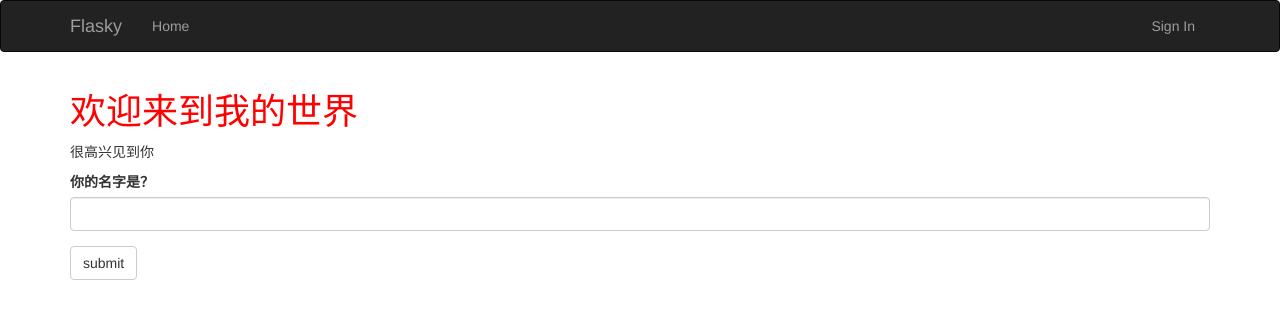
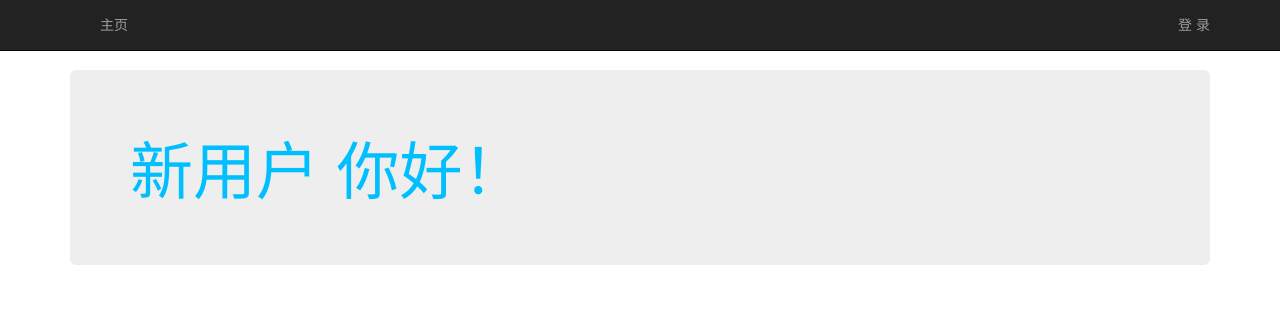
Before and after one commit to Ggzzhh/Learn_Flask, a Flask app: template app/templates/index.html in a window 1280 px wide. Shown: the top 319 px of the page. Run offline with Flask 2, Linux system fonts and the light colour scheme; the template is opened without the code that fills it: values that come from a table or form of the project are taken from there, others are empty; some libraries are stand-ins or nearby versions.

Commit message:
hello Flask!

```diff
--- a/app/__init__.py
+++ b/app/__init__.py
@@ -17,6 +17,8 @@ login_manager = LoginManager()
 # 用户回话安全等级 None basic strong
 login_manager.session_protection = 'strong'
 login_manager.login_view = 'auth.login'
+login_manager.login_message = "请登录来访问这个页面"
+login_manager.login_message_category = "info"
 
 # 工厂函数
 def create_app(config_name):
--- a/app/templates/base.html
+++ b/app/templates/base.html
@@ -1,17 +1,21 @@
 {% extends "bootstrap/base.html" %}}
 
 {% block html_attribs %} lang='zh-CN' {% endblock html_attribs %}
+{% block head %}
 
-{% block title %} Flasky {% endblock title %}
-{% block meta %}
-	{{ super() }}
-	<meta charset="UTF-8" />
-	<meta name="author" content="Ggzzhh" />
-	<meta http-equiv="X-UA-Compatible" content="IE=edge">
-{% endblock %}
+		<meta charset="UTF-8" />
+		<meta name="author" content="Ggzzhh" />
+		<meta http-equiv="X-UA-Compatible" content="IE=edge">
+		{{ super() }}
+		<style>
+			body {
+				padding-top: 70px;
+			}
+		</style>
+{% endblock head %}
 
 {% block navbar %}
-	<div class="navbar navbar-inverse" role="navigation">
+	<div class="navbar navbar-inverse navbar-fixed-top" role="navigation">
 		<div class="container">
 			<div class="navbar-header">
 				<button type="button" class="navbar-toggle collapsed"
@@ -22,17 +26,17 @@
 					<span class="icon-bar"></span>
 					<span class="icon-bar"></span>
 				</button>
-				<a class="navbar-brand" href="/">Flasky</a>
+				<a class="navbar-brand" href="/"></a>
 			</div>
 			<div class="navbar-collapse collapse" id="navbar-1">
 				<ul class="nav navbar-nav">
-					<li><a href="/">Home</a></li>
+					<li><a href="/">主页</a></li>
 				</ul>
 				<ul class="nav navbar-nav navbar-right">
 					{% if current_user.is_authenticated %}
-						<li><a href="{{ url_for('auth.login') }}">Sign Out</a></li>
+						<li><a href="{{ url_for('auth.logout') }}">登 出</a></li>
 					{% else %}
-						<li><a href="{{ url_for('auth.login') }}">Sign In</a></li>
+						<li><a href="{{ url_for('auth.login') }}">登 录</a></li>
 					{% endif %}
 				</ul>
 			</div>
@@ -41,7 +45,7 @@
 {% endblock %}
 
 {% block content %}
-	<div class="container">
+	<div class="container pad-top">
 		{% for message in get_flashed_messages() %}
 			<div class="alert alert-warning">
 				<button type="button" class="close" data-dismiss="alert">&times;</button>
--- a/app/templates/index.html
+++ b/app/templates/index.html
@@ -5,21 +5,20 @@
 {% block head %}
 	{{ super() }}
 	<style>
-        h1 {
-            color: red;
+		.text-color {
+			color: deepskyblue;
 		}
 	</style>
 {% endblock %}
 
 {% block page_content %}
-    <div class="page_header">
-        <h1>欢迎来到{% if name %}{{ name }}{% else %}我{% endif %}的世界</h1>
-        {% if not known %}
-            <p>很高兴见到你</p>
+	<div class="jumbotron text-color">
+		<h1>
+			{% if current_user.is_authenticated %}
+				{{ current_user.username }}
 			{% else %}
-            <p>欢迎回来！{{ name }}</p>
+				新用户
 			{% endif %}
+			你好！</h1>
 	</div>
-    {{ wtf.quick_form(form) }}
-
 {% endblock %}
```
Also changed, not shown: app/auth/forms.py (+28 -4 lines), app/auth/views.py (+26 -6 lines), app/email.py (+21 -0 lines), app/models.py (+22 -0 lines), app/templates/auth/login.html (+15 -5 lines), app/templates/auth/register.html (added, +14 -0 lines), config.py (+4 -4 lines), README.md, data-dev.sqlite. Lines whose indentation alone changed are shown as unchanged.
